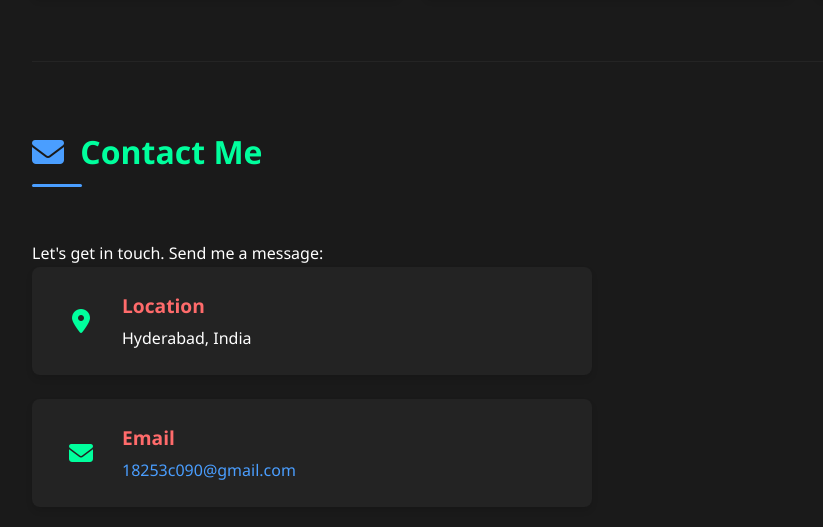
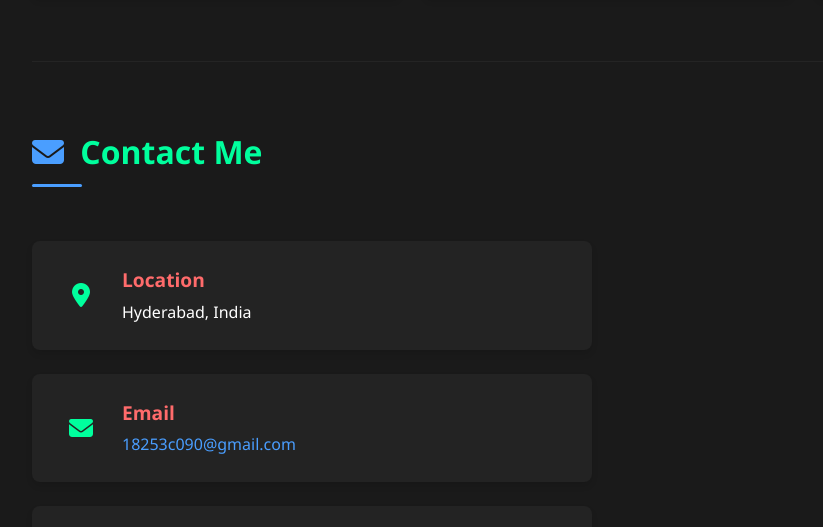
Before and after one commit to dumnevijay/dumnevijay.github.io, a plain HTML site: page index.html in a window 1280 px wide. Shown: the part 2655-3182 px from the top of the page, without its empty margins (32-855 px from the left). Drawn offline with Linux system fonts and the light colour scheme.

Commit message:
removed send message form

```diff
--- a/index.html
+++ b/index.html
@@ -201,8 +201,6 @@
         <section id="contact" class="section">
             <h2><i class="fas fa-envelope"></i> Contact Me</h2>
             <div class="section-content">
-                <p class="contact-intro">Let's get in touch. Send me a message:</p>
-
                 <div class="contact-container">
                     <div class="contact-details">
                         <div class="contact-card">
```
